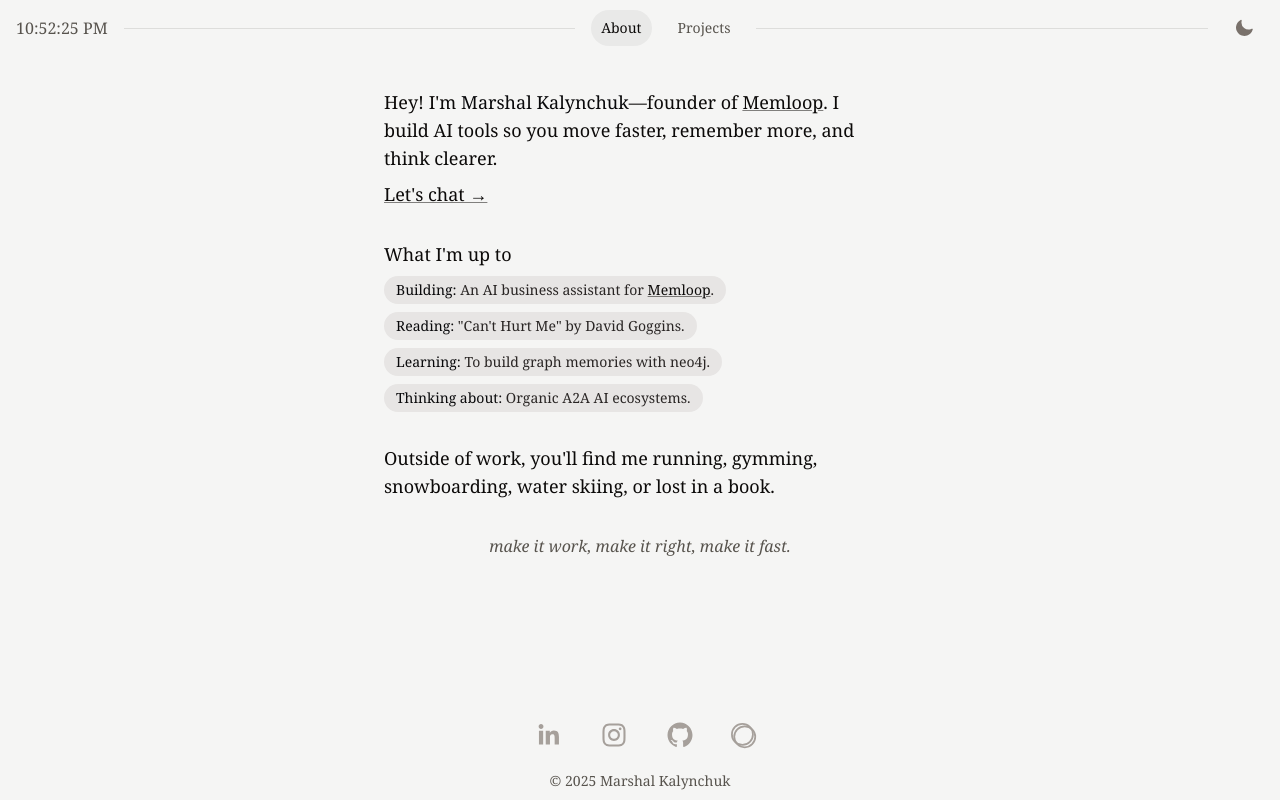
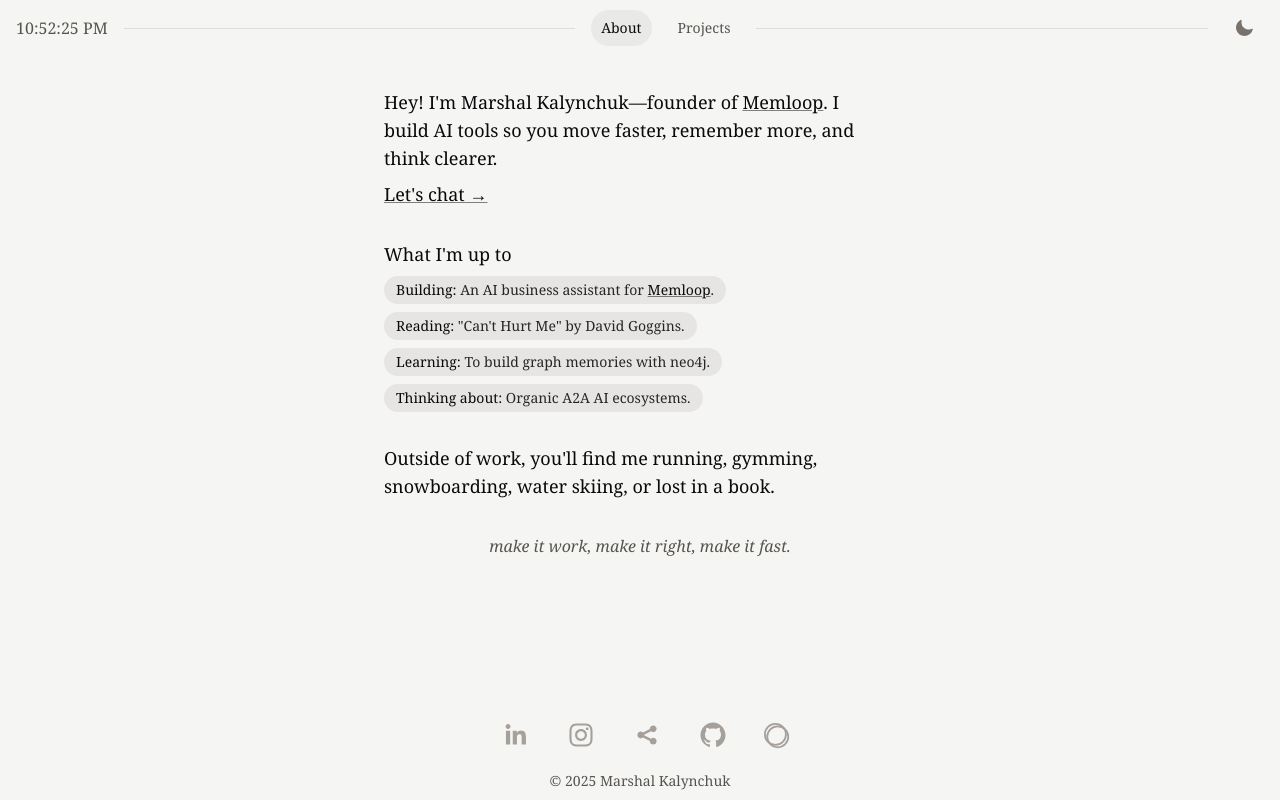
Before and after one commit to Marshal-Kalynchuk/marshalkalynchuk, a Next.js app: page / in a window 1280 px wide. Built offline with nearby package versions, Linux system fonts and the light colour scheme.

Commit message:
Add X.com social media link to RootLayout for enhanced connectivity

```diff
--- a/src/app/layout.tsx
+++ b/src/app/layout.tsx
@@ -77,6 +77,7 @@ export default function RootLayout({
               <div  className="flex gap-4 justify-center">
                 <SocialIcon target="_blank" rel="noopener noreferrer" url="https://www.linkedin.com/in/marshal-kalynchuk-328398236" className="text-stone-400 hover:text-stone-950 dark:text-stone-400 dark:hover:text-white" fgColor="currentColor" bgColor="transparent" />
                 <SocialIcon target="_blank" rel="noopener noreferrer" url="https://www.instagram.com/marshal_kalynchuk/" className="text-stone-400 hover:text-stone-950 dark:text-stone-400 dark:hover:text-white" fgColor="currentColor" bgColor="transparent" />
+                <SocialIcon target="_blank" rel="noopener noreferrer" url="https://www.x.com/MarshalKal" className="text-stone-400 hover:text-stone-950 dark:text-stone-400 dark:hover:text-white" fgColor="currentColor" bgColor="transparent" />
                 <SocialIcon target="_blank" rel="noopener noreferrer" url="https://github.com/marshal-kalynchuk" className="text-stone-400 hover:text-stone-950 dark:text-stone-400 dark:hover:text-white" fgColor="currentColor" bgColor="transparent" />
                 <Link target="_blank" rel="noopener noreferrer" href="https://www.memloop.ai" className="ml-2 flex items-center justify-center">
                   <Memloop className="w-7 h-7 text-stone-400 hover:text-stone-950 dark:text-stone-400 dark:hover:text-white" />
```
